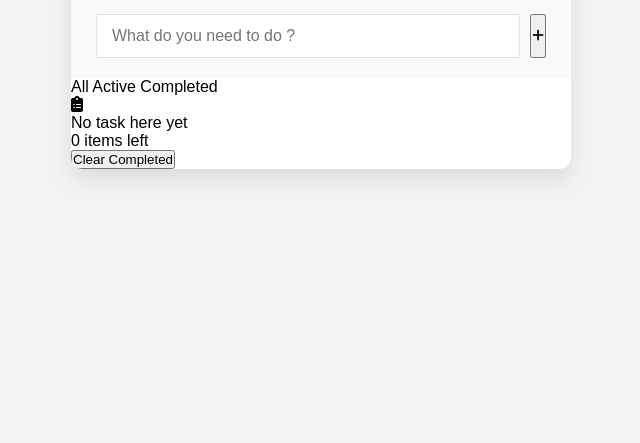
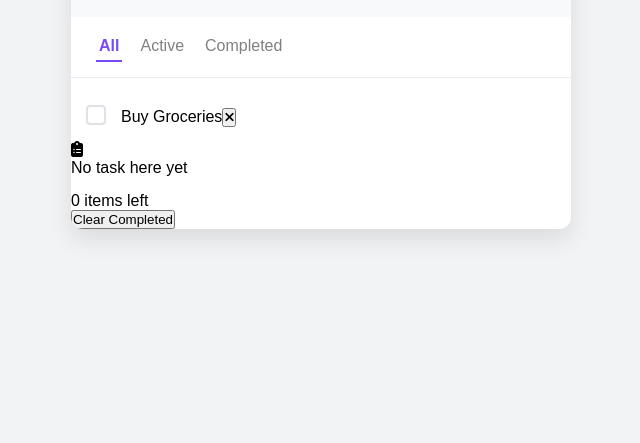
Before and after one commit to muz4miL/To-Do-App, a plain HTML site: page index.html in a window 1280 px wide. Shown: the part 357-800 px from the top of the page, without its empty margins (319-959 px from the left). Drawn offline with Linux system fonts and the light colour scheme.

Commit message:
Third Commit added some more styling!

```diff
--- a/index.html
+++ b/index.html
@@ -40,7 +40,16 @@
 
         <div class="todos-container">
             <ul class="todos-list">
-                <!--List items would be inserted here!-->
+                <li class="todo-item">
+                    <label class="checkbox-container">
+                        <input type="checkbox" class="todo-checkbox">
+                        <span class="checkmark"></span>
+                    </label>
+                    <span class="todo-item-text">Buy Groceries</span>
+                    <button class="delete-btn">
+                        <i class="fas fa-times"></i>
+                    </button>
+                </li>
             </ul>
             <div class="empty-state">
                 <i class="fas fa-clipboard-list"></i>
--- a/styles.css
+++ b/styles.css
@@ -75,3 +75,89 @@ header p {
     border-color: var(--primary);
     box-shadow: 0 0 0 3px rgba(119, 73, 248, 0.15);
 }
+
+.todo-input button {
+    background-color: var(--primary);
+    color: white;
+    width: 40px;
+    height: 40px;
+    border: none;
+    border-radius: 6px;
+    cursor: pointer;
+    transition: all 0.2s;
+}
+
+.todo-input button:hover{
+    background-color: var(--primary-light);
+}
+
+.filters{
+    display: flex;
+    gap: 15px;
+    border-bottom: 1px solid var(--border);
+    padding: 15px 25px;
+}
+
+.filter{
+    padding: 5px 3px;
+    cursor: pointer;
+    color: gray;
+    border-bottom: 2px solid transparent;
+    transition: all 0.2s;
+
+}
+
+.filter:hover{
+    color: var(--primary);
+}
+
+.filter.active{
+    color: var(--primary);
+    border-bottom: 2px solid var(--primary);
+    font-weight: 600;
+}
+
+.todos-container{
+    padding: 15px 0;
+    max-height: 300px;
+    overflow-y: auto;  /*to create the scrollbar if the tasks are more than 300px of height!*/
+}
+
+
+.todos-list{
+    list-style-type: none;
+}
+
+
+/*Understanding this part after completing the JS to dynamically add list Items*/
+.todo-item{
+    padding: 12px 15px;
+    display: flex;
+    align-items: center;
+    transition: background-color 0.2s;
+}
+
+
+.todo-item:hover{
+    background-color: var(--light);
+}
+
+.checkbox-container{
+    margin-right: 15px;
+}
+
+.todo-checkbox {
+    opacity: 0;
+    position: absolute;
+}
+
+.checkmark {
+    display: inline-block;
+    width: 20px;
+    height: 20px;
+    border: 2px solid #dee2e6;
+    border-radius: 4px;
+    position: relative;
+    cursor:pointer;
+    transition: all 0.2s;
+}
```
